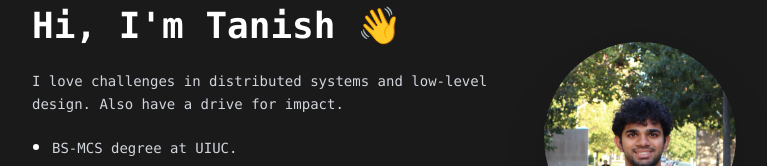
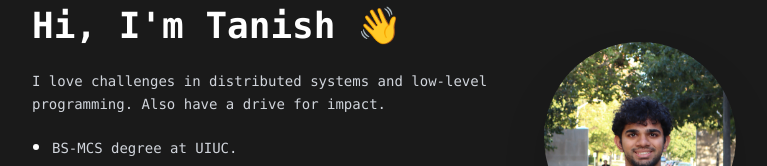
Before and after one commit to tkhdse/portfolio, a SvelteKit app: page / in a window 1280 px wide. Shown: the part 135-301 px from the top of the page, without its empty margins (256-1023 px from the left). Built offline with nearby package versions, Linux system fonts and the light colour scheme; a web font is replaced by a local one.

Commit message:
fixed about

```diff
--- a/src/routes/+page.svelte
+++ b/src/routes/+page.svelte
@@ -24,7 +24,7 @@
         <div class="flex-1 order-2 md:order-1 text-left">
             <h1 class="text-2xl sm:text-3xl md:text-4xl font-bold mb-4 sm:mb-6">Hi, I'm Tanish 👋</h1>
             <div class="space-y-6 sm:space-y-4 text-sm sm:text-md text-gray-300 light-mode:text-[#66615E] leading-relaxed">
-                <p>I love challenges in distributed systems and low-level design. Also have a drive for impact.</p>
+                <p>I love challenges in distributed systems and low-level programming. Also have a drive for impact.</p>
                 <ul class="list-disc list-outside ml-5 [&>li::marker]:text-xl [&>li::marker]:text-white light-mode:[&>li::marker]:text-[#2d2a28]">
                     <li>BS-MCS degree at UIUC.</li>
                     <li>Got into GPU programming.</li>
```
